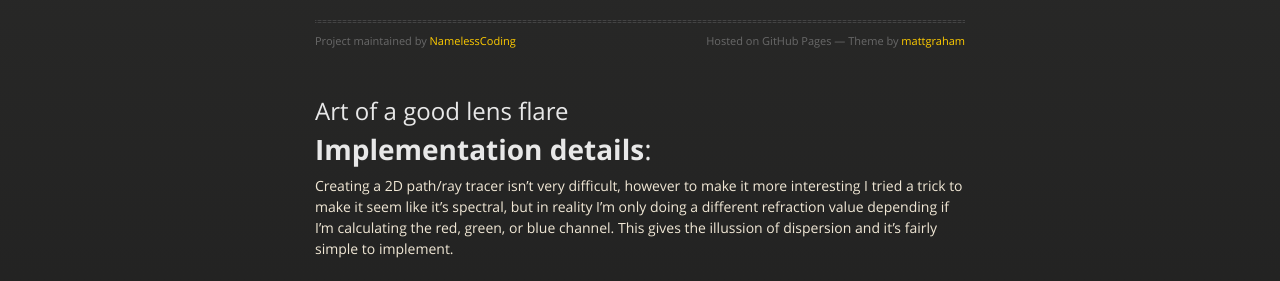
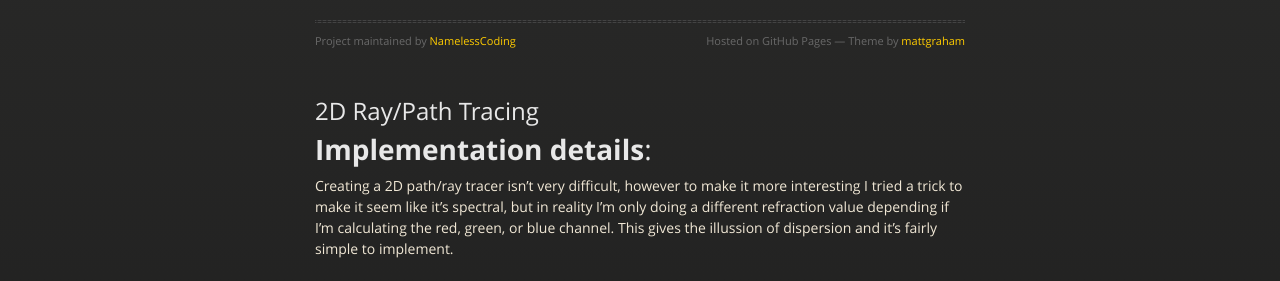
Before and after one commit to NamelessCoding/NamelessCoding.github.io, a Jekyll site: the page built from raypathtracer.md, in a window 1280 px wide and 900 px high. Shown: the part 173-454 px from the top of the window. Built offline with Jekyll 4.4.1, drawn with Linux system fonts in a browser that asks for light colours; our own code applies the rules of GitHub Pages for plain Markdown files.

Commit message:
Update raypathtracer.md

```diff
--- a/raypathtracer.md
+++ b/raypathtracer.md
@@ -1,4 +1,4 @@
-## Art of a good lens flare
+## 2D Ray/Path Tracing
 
 # **Implementation details**:
 Creating a 2D path/ray tracer isn't very difficult, however to make it more interesting I tried a trick to make it seem like it's spectral,
```
